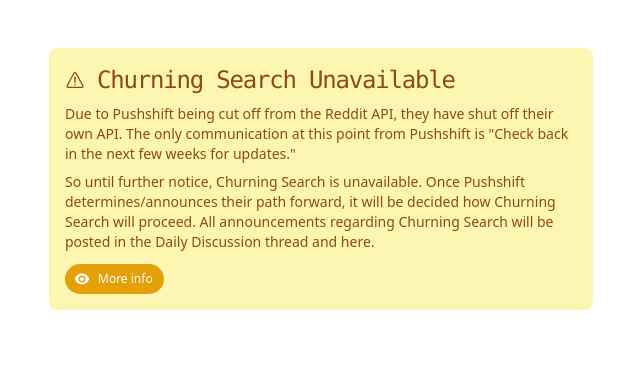
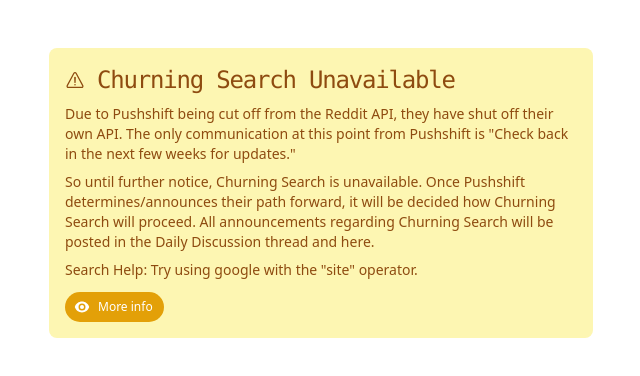
Before and after one commit to garettg/churning.io, a Next.js app: page / in a window 1280 px wide. Shown: the top 376 px of the page, without its empty margins (319-959 px from the left). Built offline with nearby package versions, Linux system fonts and the light colour scheme; what @rvxlab/tailwind-plugin-ios-full-height would draw is missing.

Commit message:
Add google link to help searching

```diff
--- a/src/pages/index.js
+++ b/src/pages/index.js
@@ -32,6 +32,8 @@ export default function Home() {
                                         "Check back in the next few weeks for updates."</p>
                                     <p className="mt-2">So until further notice, Churning Search is unavailable. Once Pushshift determines/announces their path forward, it will be decided how
                                         Churning Search will proceed. All announcements regarding Churning Search will be posted in the Daily Discussion thread and here.</p>
+                                    <p className="mt-2"><strong className="font-medium">Search Help:</strong> <a href="https://www.google.com/search?q=site%3Areddit.com%2Fr%2Fchurning">Try
+                                        using google with the "site" operator</a>.</p>
                                 </div>
                                 <div className="flex flex-wrap items-center gap-2">
                                     <Button
```
